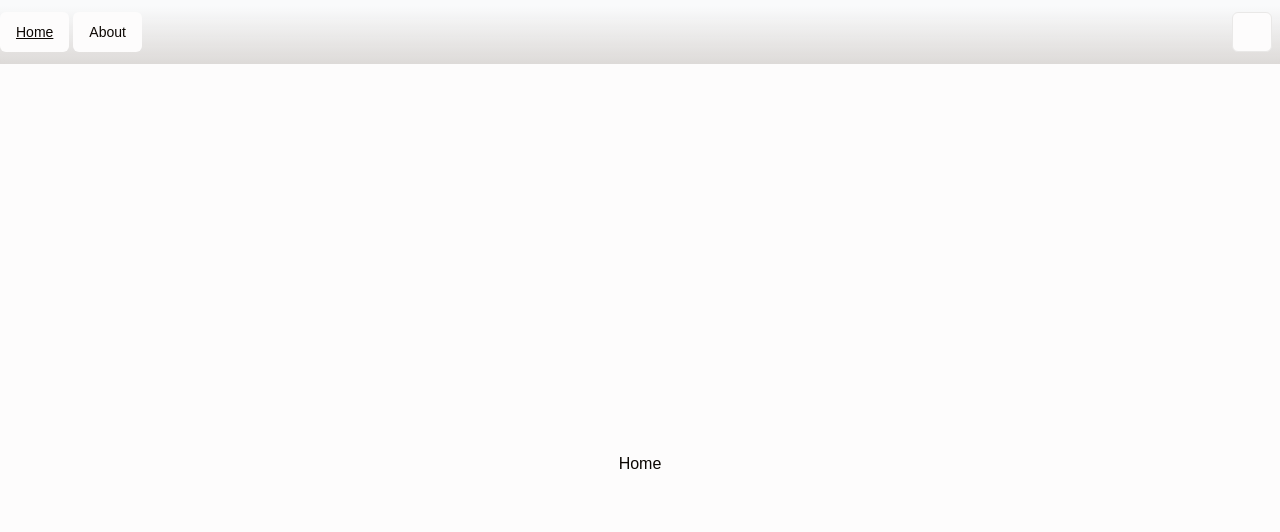
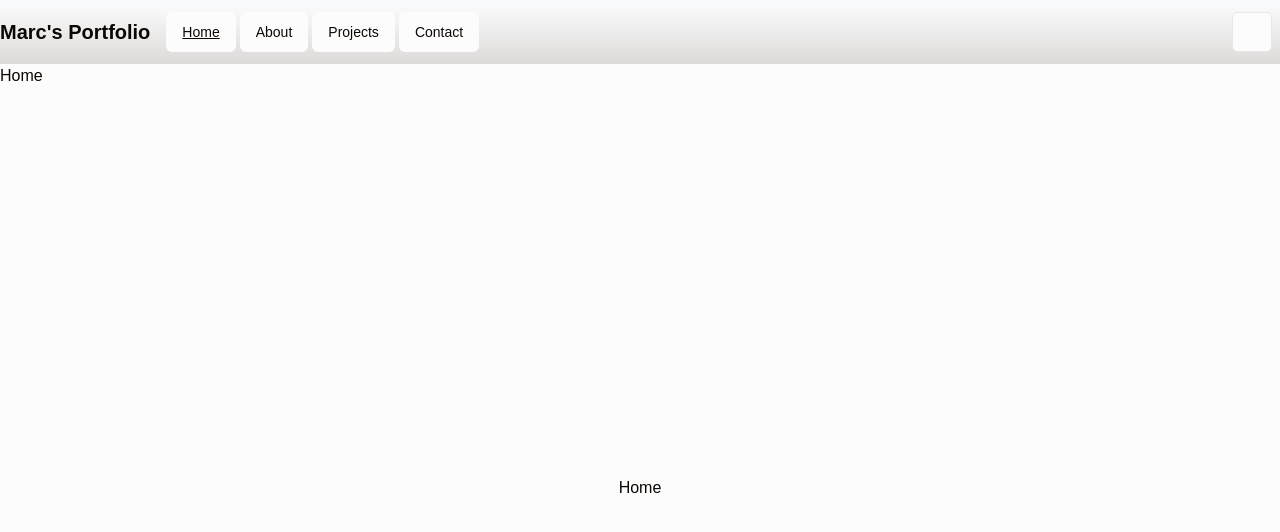
Before and after one commit to Crambeary/personal-portfolio, a Next.js app: page / in a window 1280 px wide. Shown: the top 532 px of the page. Built offline with nearby package versions, Linux system fonts and the light colour scheme; what tailwindcss-motion would draw is missing.

Commit message:
fix: added remaining pages and brand name (#5)

```diff
--- /dev/null
+++ b/app/contact/page.tsx
@@ -0,0 +1,10 @@
+export default function Contact() {
+  return (
+    <div>
+      <h1>Contact</h1>
+      <div className="flex h-screen w-full flex-col items-center justify-center">
+        <h1>Contact</h1>
+      </div>
+    </div>
+  );
+}
--- a/app/page.tsx
+++ b/app/page.tsx
@@ -1,7 +1,10 @@
 export default function Home() {
   return (
-    <div className="flex h-screen w-screen flex-col items-center justify-center">
+    <>
       <h1>Home</h1>
-    </div>
+      <div className="flex h-screen w-screen flex-col items-center justify-center">
+        <h1>Home</h1>
+      </div>
+    </>
   );
 }
--- /dev/null
+++ b/app/projects/page.tsx
@@ -0,0 +1,10 @@
+export default function Projects() {
+  return (
+    <div>
+      <h1>Projects</h1>
+      <div className="flex h-screen w-full flex-col items-center justify-center">
+        <h1>Projects</h1>
+      </div>
+    </div>
+  );
+}
--- a/components/header-nav.tsx
+++ b/components/header-nav.tsx
@@ -32,6 +32,14 @@ const navItems = [
   {
     title: 'About',
     href: '/about',
+  },
+  {
+    title: 'Projects',
+    href: '/projects',
+  },
+  {
+    title: 'Contact',
+    href: '/contact',
   },
 ];
 
@@ -81,6 +89,7 @@ export default function HeaderNav() {
             </DrawerContent>
           </Drawer>
         </div>
+        <div className="mr-4 text-xl font-bold">Marc&apos;s Portfolio</div>
         <NavigationMenu className="hidden md:flex">
           <NavigationMenuList>
             {navItems.map((navItem) => (
```
